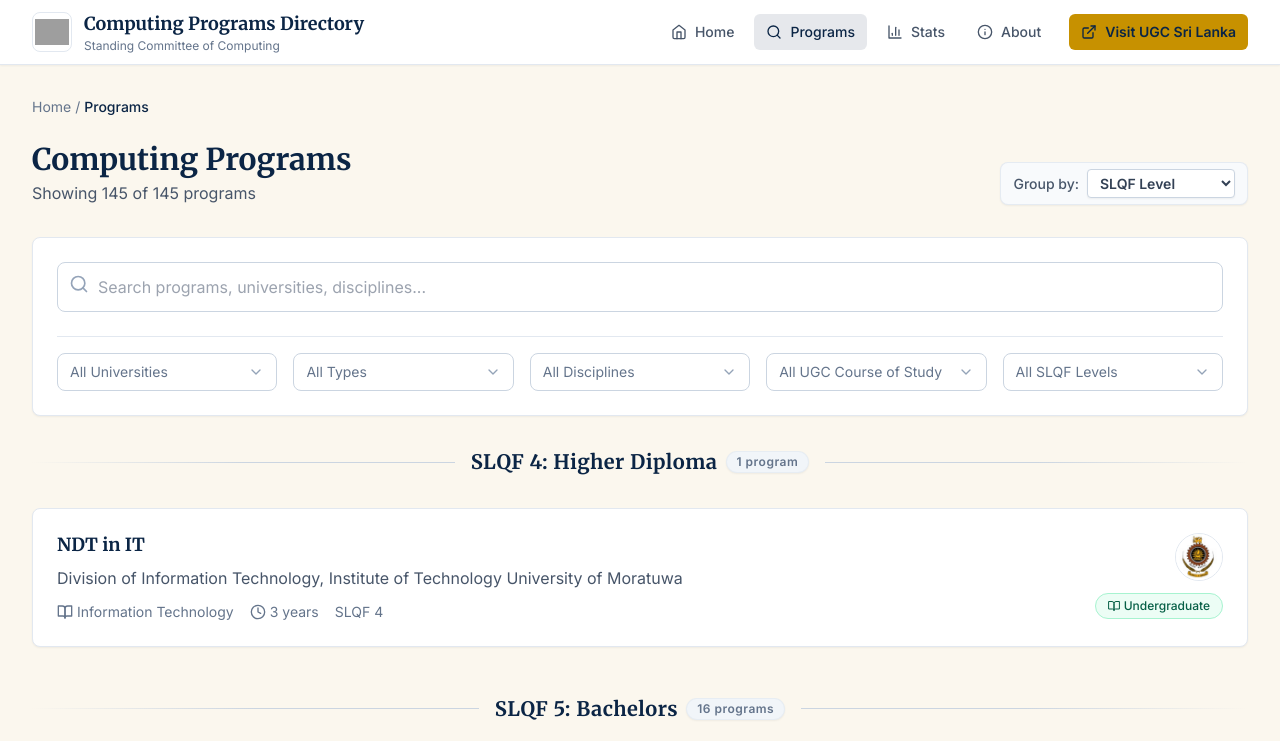
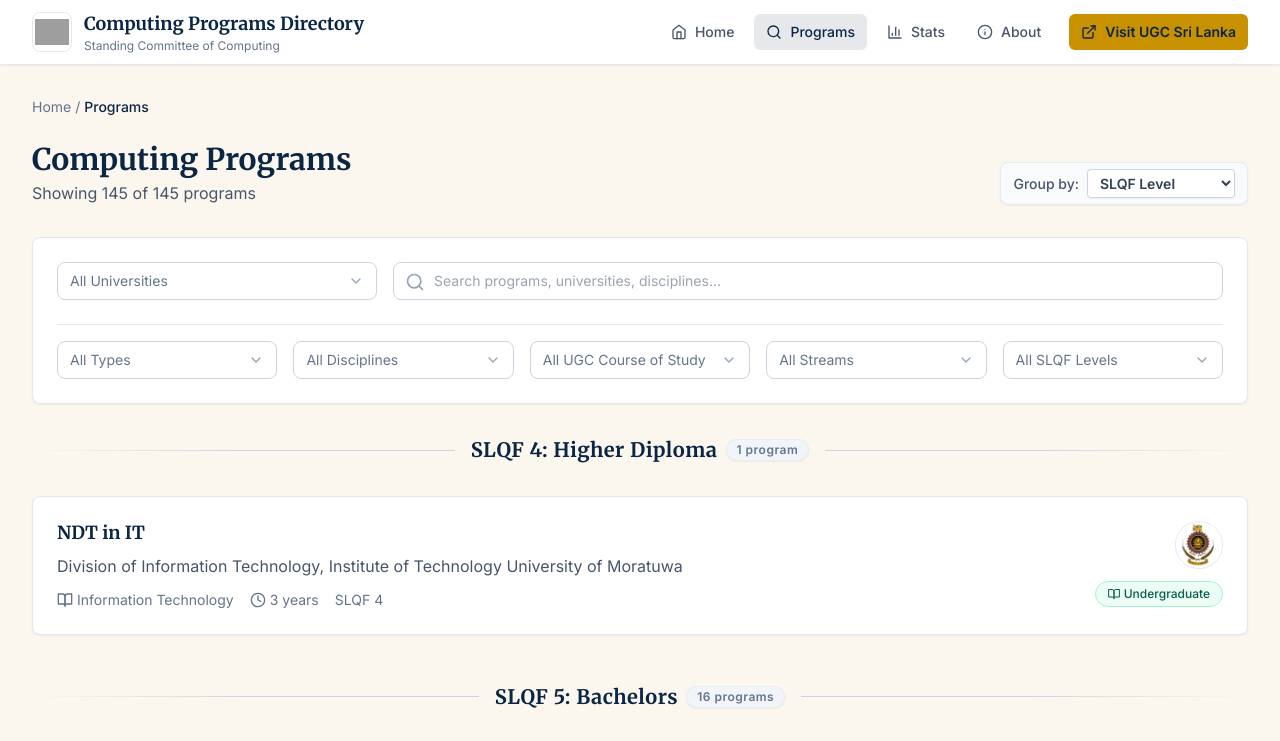
Before and after one commit to SLASSCOM/computing.ugc.ac.lk, a React (Vite) app: page /programs in a window 1280 px wide. Shown: the top 741 px of the page. Built offline with nearby package versions, Linux system fonts and the light colour scheme; grey boxes are pictures that could not be loaded.

Commit message:
feat: add stream-based filtering to programs page and link statistics streams to the filtered view

```diff
--- a/src/components/ProgramsPage.tsx
+++ b/src/components/ProgramsPage.tsx
@@ -35,6 +35,11 @@
   return `Level ${lvl}`;
 };
 
+interface StreamInfo {
+  id: string;
+  name: string;
+}
+
 const ProgramsPage = () => {
   const [searchParams, setSearchParams] = useSearchParams();
   const [universities, setUniversities] = useState<UniversityData[]>([]);
@@ -54,14 +59,27 @@
     const courseParam = searchParams.get('course');
     return courseParam ? [courseParam] : [];
   });
+  const [selectedStreams, setSelectedStreams] = useState<string[]>(() => {
+    const streamParam = searchParams.get('stream');
+    if (streamParam === 'et/bst') {
+      return ['et', 'bst'];
+    }
+    return streamParam ? [streamParam] : [];
+  });
   const [selectedSlqfLevels, setSelectedSlqfLevels] = useState<string[]>([]);
-  const [coursesOfStudy, setCoursesOfStudy] = useState<{ number: string; name: string }[]>([]);
+  const [coursesOfStudy, setCoursesOfStudy] = useState<{
+    number: string;
+    name: string;
+    streams?: Record<string, boolean>;
+  }[]>([]);
+  const [streamsList, setStreamsList] = useState<StreamInfo[]>([]);
   const [slqfLevels, setSlqfLevels] = useState<SlqfLevel[]>([]);
   const [selectedProgram, setSelectedProgram] = useState<ProgramData | null>(null);
   const [groupBy, setGroupBy] = useState<string>('slqf');
   const skipUniversityUrlSync = useRef(false);
   const skipTypeUrlSync = useRef(false);
   const skipCourseUrlSync = useRef(false);
+  const skipStreamUrlSync = useRef(false);
 
   const singleUniversityFromUrl =
     selectedUniversities.length === 1 ? selectedUniversities[0] : '';
@@ -73,10 +91,11 @@
   }, [singleUniversityFromUrl]);
 
   useEffect(() => {
-    if (skipUniversityUrlSync.current || skipTypeUrlSync.current || skipCourseUrlSync.current) {
+    if (skipUniversityUrlSync.current || skipTypeUrlSync.current || skipCourseUrlSync.current || skipStreamUrlSync.current) {
       skipUniversityUrlSync.current = false;
       skipTypeUrlSync.current = false;
       skipCourseUrlSync.current = false;
+      skipStreamUrlSync.current = false;
       return;
     }
     const universityParam = searchParams.get('university') || '';
@@ -87,6 +106,13 @@
 
     const courseParam = searchParams.get('course') || '';
     setSelectedCoursesOfStudy(courseParam ? [courseParam] : []);
+
+    const streamParam = searchParams.get('stream') || '';
+    if (streamParam === 'et/bst') {
+      setSelectedStreams(['et', 'bst']);
+    } else {
+      setSelectedStreams(streamParam ? [streamParam] : []);
+    }
   }, [searchParams]);
 
   useEffect(() => {
@@ -105,6 +131,7 @@
         setUniversities(universitiesData);
         setPrograms(programsData);
         setCoursesOfStudy(keysData.courses_of_study || []);
+        setStreamsList(keysData.streams || []);
         setSlqfLevels(keysData.slqf || []);
       } catch (error) {
         console.error('Error loading data:', error);
@@ -149,6 +176,14 @@
         selectedCoursesOfStudy.length === 0 ||
         (program.code_of_study && selectedCoursesOfStudy.includes(program.code_of_study.substring(0, 3))) ||
         (!program.code_of_study && selectedCoursesOfStudy.includes('Other'));
+      const matchesStreams =
+        selectedStreams.length === 0 ||
+        (program.code_of_study && (() => {
+          const courseCode = program.code_of_study.substring(0, 3);
+          const course = coursesOfStudy.find(c => c.number === courseCode);
+          if (!course || !course.streams) return false;
+          return selectedStreams.some(streamId => course.streams?.[streamId] === true);
+        })());
       const matchesSlqfLevel =
         selectedSlqfLevels.length === 0 ||
         (program.slqf !== null && selectedSlqfLevels.includes(program.slqf)) ||
@@ -160,6 +195,7 @@
         matchesType &&
         matchesDiscipline &&
         matchesCourseOfStudy &&
+        matchesStreams &&
         matchesSlqfLevel
       );
     });
@@ -170,8 +206,10 @@
     selectedTypes,
     selectedDisciplines,
     selectedCoursesOfStudy,
+    selectedStreams,
     selectedSlqfLevels,
     universityAssociationMap,
+    coursesOfStudy,
   ]);
 
   const ugList = useMemo(
@@ -252,6 +290,13 @@
     return options;
   }, [programs, slqfLevels]);
 
+  const streamOptions = useMemo(() => {
+    return streamsList.map((s) => ({
+      value: s.id,
+      label: s.name,
+    }));
+  }, [streamsList]);
+
   const courseOfStudyMap = useMemo(() => {
     const map = new Map<string, string>();
     coursesOfStudy.forEach((c) => {
@@ -320,7 +365,7 @@
     (u) => u.university_hei === singleUniversityFromUrl
   );
 
-  const updateUrlParams = (unis: string[], types: string[], courses: string[]) => {
+  const updateUrlParams = (unis: string[], types: string[], courses: string[], streams: string[]) => {
     const params: Record<string, string> = {};
     if (unis.length === 1) {
       params.university = unis[0];
@@ -330,6 +375,9 @@
     }
     if (courses.length === 1) {
       params.course = courses[0];
+    }
+    if (streams.length === 1) {
+      params.stream = streams[0];
     }
 
     if (unis.length !== 1) {
@@ -341,23 +389,31 @@
     if (courses.length !== 1) {
       skipCourseUrlSync.current = true;
     }
+    if (streams.length !== 1) {
+      skipStreamUrlSync.current = true;
+    }
 
     setSearchParams(params);
   };
 
   const handleUniversitiesChange = (values: string[]) => {
     setSelectedUniversities(values);
-    updateUrlParams(values, selectedTypes, selectedCoursesOfStudy);
+    updateUrlParams(values, selectedTypes, selectedCoursesOfStudy, selectedStreams);
   };
 
   const handleTypesChange = (values: string[]) => {
     setSelectedTypes(values);
-    updateUrlParams(selectedUniversities, values, selectedCoursesOfStudy);
+    updateUrlParams(selectedUniversities, values, selectedCoursesOfStudy, selectedStreams);
   };
 
   const handleCoursesChange = (values: string[]) => {
     setSelectedCoursesOfStudy(values);
-    updateUrlParams(selectedUniversities, selectedTypes, values);
+    updateUrlParams(selectedUniversities, selectedTypes, values, selectedStreams);
+  };
+
+  const handleStreamsChange = (values: string[]) => {
+    setSelectedStreams(values);
+    updateUrlParams(selectedUniversities, selectedTypes, selectedCoursesOfStudy, values);
   };
 
   const clearFilters = () => {
@@ -366,6 +422,7 @@
     setSelectedTypes([]);
     setSelectedDisciplines([]);
     setSelectedCoursesOfStudy([]);
+    setSelectedStreams([]);
     setSelectedSlqfLevels([]);
     setSearchParams({});
   };
@@ -376,6 +433,7 @@
     selectedTypes.length > 0 ||
     selectedDisciplines.length > 0 ||
     selectedCoursesOfStudy.length > 0 ||
+    selectedStreams.length > 0 ||
     selectedSlqfLevels.length > 0;
 
   const showUgSection = selectedTypes.length === 0 || selectedTypes.includes('UG');
@@ -549,9 +607,19 @@
 
         {/* Search and Filters */}
         <div className="mb-8 rounded-lg border border-slate-200 bg-white p-6 shadow-sm">
-          <div className="relative mb-6">
+          <div className="flex flex-col md:flex-row gap-4 mb-6 items-center">
+            <div className="w-full md:w-80 shrink-0">
+              <MultiSelectFilter
+                label="Filter by university"
+                placeholder="All Universities"
+                options={universityOptions}
+                selected={selectedUniversities}
+                onChange={handleUniversitiesChange}
+              />
+            </div>
+            <div className="relative flex-grow w-full">
               <Search
-              className="absolute left-3 top-3 h-5 w-5 text-slate-400"
+                className="absolute left-3 top-2.5 h-5 w-5 text-slate-400"
                 aria-hidden="true"
               />
               <input
@@ -559,20 +627,13 @@
                 placeholder="Search programs, universities, disciplines..."
                 value={searchTerm}
                 onChange={(e) => setSearchTerm(e.target.value)}
-              className="w-full rounded-lg border border-slate-300 py-3 pl-10 pr-4 focus:border-transparent focus:outline-none focus:ring-2 focus:ring-ugc-gold"
+                className="w-full rounded-lg border border-slate-300 py-2 pl-10 pr-4 focus:border-transparent focus:outline-none focus:ring-2 focus:ring-ugc-gold text-sm"
                 aria-label="Search programs"
               />
             </div>
+          </div>
 
           <div className="grid grid-cols-1 gap-4 border-t border-slate-200 pt-4 sm:grid-cols-2 lg:grid-cols-5">
-            <MultiSelectFilter
-              label="Filter by university"
-              placeholder="All Universities"
-              options={universityOptions}
-              selected={selectedUniversities}
-              onChange={handleUniversitiesChange}
-            />
-
             <MultiSelectFilter
               label="Filter by program type"
               placeholder="All Types"
@@ -595,6 +656,14 @@
               options={courseOfStudyOptions}
               selected={selectedCoursesOfStudy}
               onChange={handleCoursesChange}
+            />
+
+            <MultiSelectFilter
+              label="Filter by Stream"
+              placeholder="All Streams"
+              options={streamOptions}
+              selected={selectedStreams}
+              onChange={handleStreamsChange}
             />
 
             <MultiSelectFilter
--- a/src/components/StatsPage.tsx
+++ b/src/components/StatsPage.tsx
@@ -361,7 +361,7 @@
                 >
                   Course of Study
                 </th>
-                {streamsList.map((stream) => (
+                 {streamsList.map((stream) => (
                   <th
                     key={stream.id}
                     scope="col"
@@ -369,12 +369,13 @@
                     title={stream.name}
                   >
                     <div className="flex h-full flex-col justify-end items-center pb-2">
-                      <span
-                        className="font-bold text-[10px] uppercase whitespace-nowrap tracking-wider"
+                      <Link
+                        to={`/programs?stream=${encodeURIComponent(stream.id)}`}
+                        className="font-bold text-[10px] uppercase whitespace-nowrap tracking-wider hover:text-ugc-gold hover:underline transition-colors"
                         style={{ writingMode: 'vertical-rl', transform: 'rotate(180deg)' }}
                       >
                         {stream.id}
-                      </span>
+                      </Link>
                     </div>
                   </th>
                 ))}
@@ -420,7 +421,16 @@
                     }).length;
                     return (
                       <td key={`total-stream-${stream.id}`} className="px-0.5 py-4 text-center border-r border-slate-200 bg-slate-100 text-slate-800 font-bold text-xs">
-                        {count}
+                        {count > 0 ? (
+                          <Link
+                            to={`/programs?stream=${encodeURIComponent(stream.id)}`}
+                            className="hover:underline hover:text-ugc-gold transition-colors block w-full"
+                          >
+                            {count}
+                          </Link>
+                        ) : (
+                          count
+                        )}
                       </td>
                     );
                   })}
@@ -463,6 +473,7 @@
                       const isTrue = stream.id === 'et/bst'
                         ? (course.streams?.['et'] === true || course.streams?.['bst'] === true)
                         : (course.streams?.[stream.id] === true);
+
                       return (
                         <td
                           key={stream.id}
```
Lines whose indentation alone changed are shown as unchanged.
